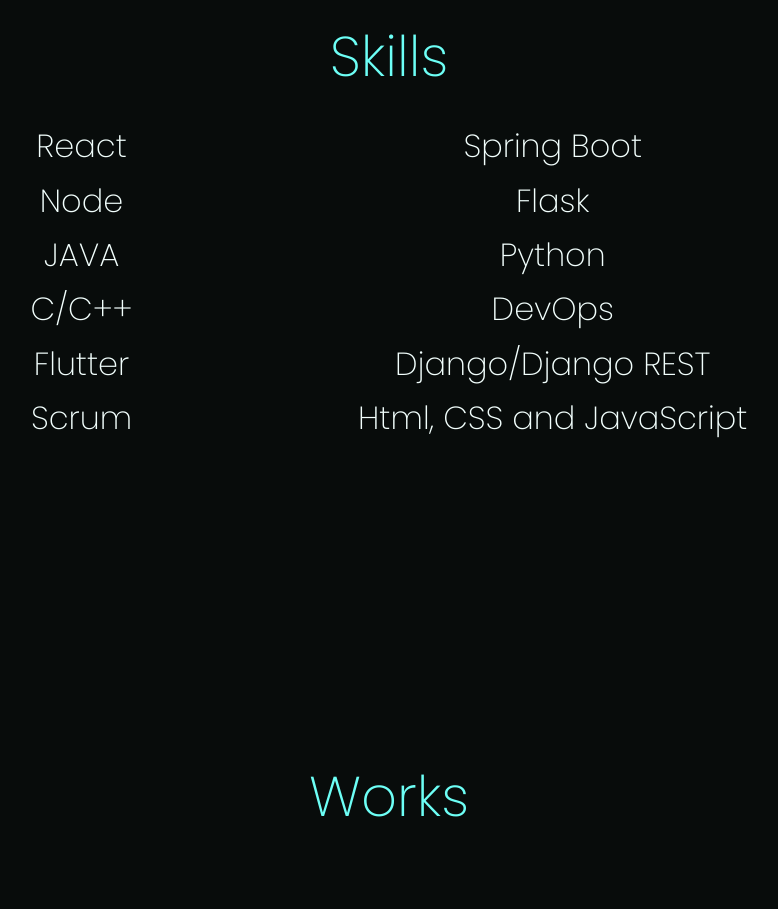
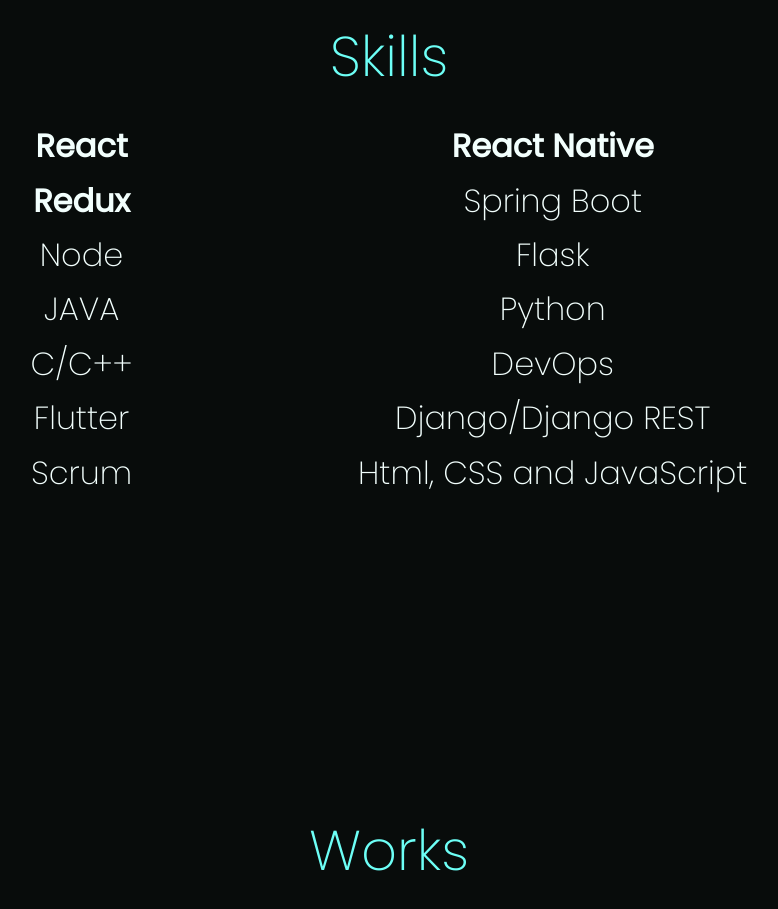
Before and after one commit to matheuscvp/matheuscvp.github.io, a plain HTML site: page index.html in a window 1280 px wide. Shown: the part 1600-2509 px from the top of the page, without its empty margins (251-1029 px from the left). Drawn offline with nearby package versions, Linux system fonts and the light colour scheme.

Commit message:
skills change

```diff
--- a/index.html
+++ b/index.html
@@ -94,7 +94,8 @@
         </div>
         <div class="skills-body">
             <div class="list-skills">
-                <h4>React</h4>
+                <h4><strong>React</strong></h4>
+                <h4><strong>Redux</strong></h4>
                 <h4>Node</h4>
                 <h4>JAVA</h4>
                 <h4>C/C++</h4>
@@ -102,6 +103,7 @@
                 <h4>Scrum</h4>
             </div>
             <div class="list-skills">
+                <h4><strong>React Native</strong></h4>
                 <h4>Spring Boot</h4>
                 <h4>Flask</h4>
                 <h4>Python</h4>
```
